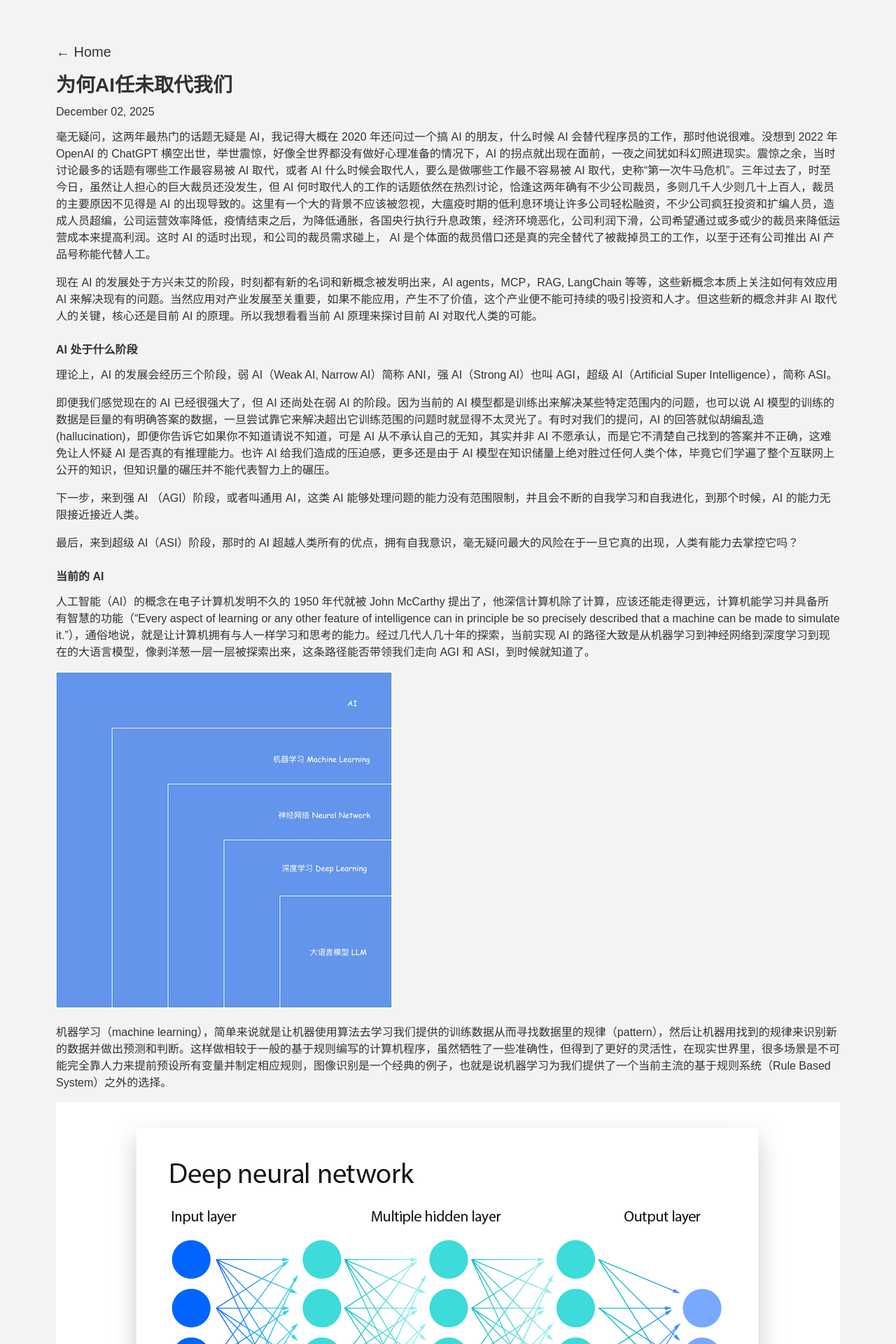
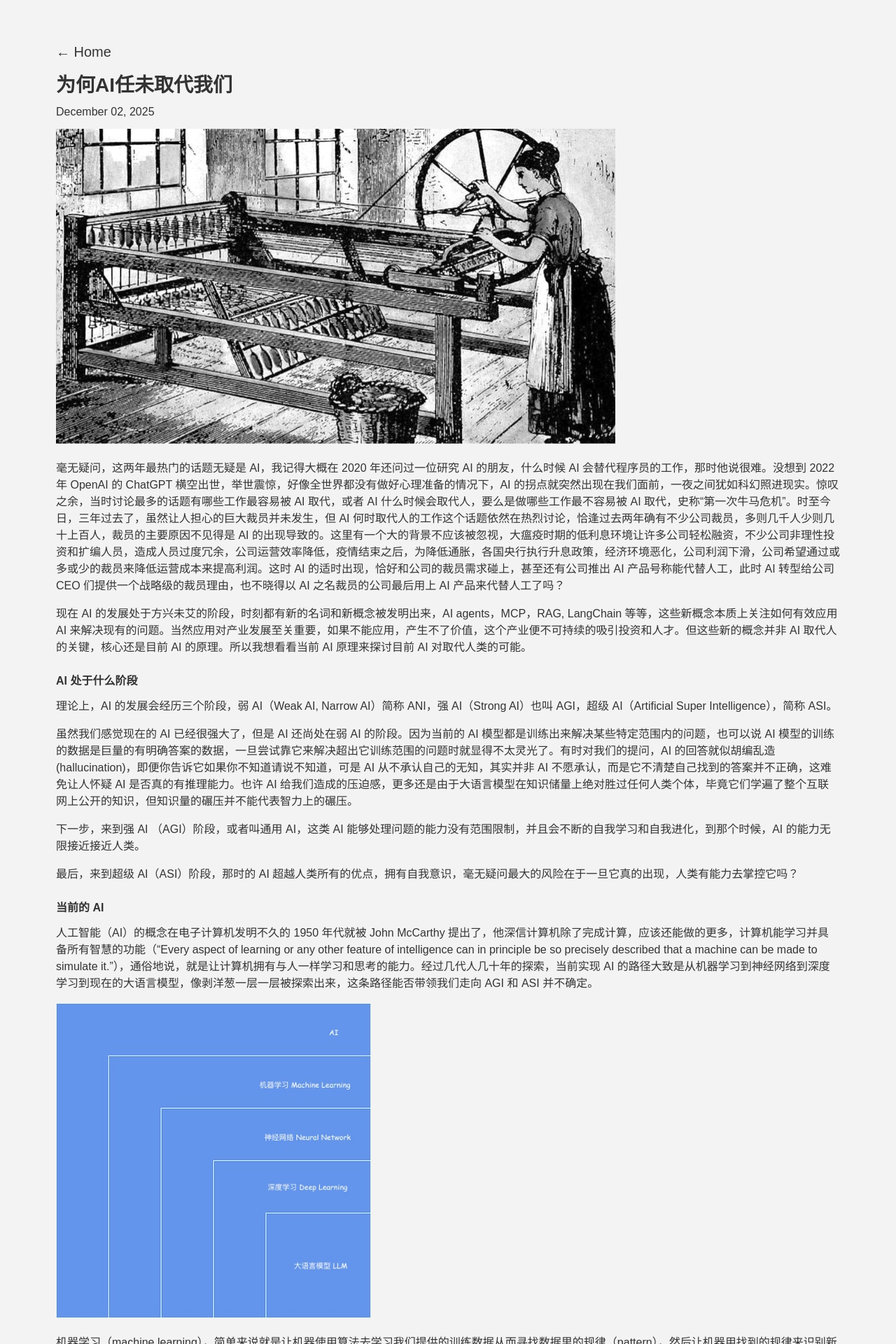
Before and after one commit to sschengyf/my-website, a Jekyll site: the page built from app/_posts/2025-12-02-why-has-not-ai-replaced-us.md, in a window 1280 px wide. Shown: the top 1920 px of the page at 70% size. Built offline with Jekyll 4.4.1, drawn with Linux system fonts in a browser that asks for light colours; some web fonts are replaced.

```diff
--- a/app/_layouts/post.html
+++ b/app/_layouts/post.html
@@ -2,6 +2,7 @@
 <html lang="en">
   <head>
     {% include meta.html page_title=page.title %}
+    <link rel="stylesheet" href="/assets/css/post.css" />
   </head>
   <body class="container post-page">
     <div class="post-layout">
--- a/app/_posts/2025-12-02-why-has-not-ai-replaced-us.md
+++ b/app/_posts/2025-12-02-why-has-not-ai-replaced-us.md
@@ -9,15 +9,17 @@ date: 2025-12-02 09:40 +0000
 math: true
 ---
 
-毫无疑问，这两年最热门的话题无疑是 AI，我记得大概在 2020 年还问过一个搞 AI 的朋友，什么时候 AI 会替代程序员的工作，那时他说很难。没想到 2022 年 OpenAI 的 ChatGPT 横空出世，举世震惊，好像全世界都没有做好心理准备的情况下，AI 的拐点就出现在面前，一夜之间犹如科幻照进现实。震惊之余，当时讨论最多的话题有哪些工作最容易被 AI 取代，或者 AI 什么时候会取代人，要么是做哪些工作最不容易被 AI 取代，史称“第一次牛马危机”。三年过去了，时至今日，虽然让人担心的巨大裁员还没发生，但 AI 何时取代人的工作的话题依然在热烈讨论，恰逢这两年确有不少公司裁员，多则几千人少则几十上百人，裁员的主要原因不见得是 AI 的出现导致的。这里有一个大的背景不应该被忽视，大瘟疫时期的低利息环境让许多公司轻松融资，不少公司疯狂投资和扩编人员，造成人员超编，公司运营效率降低，疫情结束之后，为降低通胀，各国央行执行升息政策，经济环境恶化，公司利润下滑，公司希望通过或多或少的裁员来降低运营成本来提高利润。这时 AI 的适时出现，和公司的裁员需求碰上， AI 是个体面的裁员借口还是真的完全替代了被裁掉员工的工作，以至于还有公司推出 AI 产品号称能代替人工。
+![The Spinning Jenny](/assets/imgs/spinning-jenny.jpg)
 
-现在 AI 的发展处于方兴未艾的阶段，时刻都有新的名词和新概念被发明出来，AI agents，MCP，RAG, LangChain 等等，这些新概念本质上关注如何有效应用 AI 来解决现有的问题。当然应用对产业发展至关重要，如果不能应用，产生不了价值，这个产业便不能可持续的吸引投资和人才。但这些新的概念并非 AI 取代人的关键，核心还是目前 AI 的原理。所以我想看看当前 AI 原理来探讨目前 AI 对取代人类的可能。
+毫无疑问，这两年最热门的话题无疑是 AI，我记得大概在 2020 年还问过一位研究 AI 的朋友，什么时候 AI 会替代程序员的工作，那时他说很难。没想到 2022 年 OpenAI 的 ChatGPT 横空出世，举世震惊，好像全世界都没有做好心理准备的情况下，AI 的拐点就突然出现在我们面前，一夜之间犹如科幻照进现实。惊叹之余，当时讨论最多的话题有哪些工作最容易被 AI 取代，或者 AI 什么时候会取代人，要么是做哪些工作最不容易被 AI 取代，史称“第一次牛马危机”。时至今日，三年过去了，虽然让人担心的巨大裁员并未发生，但 AI 何时取代人的工作这个话题依然在热烈讨论，恰逢过去两年确有不少公司裁员，多则几千人少则几十上百人，裁员的主要原因不见得是 AI 的出现导致的。这里有一个大的背景不应该被忽视，大瘟疫时期的低利息环境让许多公司轻松融资，不少公司非理性投资和扩编人员，造成人员过度冗余，公司运营效率降低，疫情结束之后，为降低通胀，各国央行执行升息政策，经济环境恶化，公司利润下滑，公司希望通过或多或少的裁员来降低运营成本来提高利润。这时 AI 的适时出现，恰好和公司的裁员需求碰上，甚至还有公司推出 AI 产品号称能代替人工，此时 AI 转型给公司 CEO 们提供一个战略级的裁员理由，也不晓得以 AI 之名裁员的公司最后用上 AI 产品来代替人工了吗？
+
+现在 AI 的发展处于方兴未艾的阶段，时刻都有新的名词和新概念被发明出来，AI agents，MCP，RAG, LangChain 等等，这些新概念本质上关注如何有效应用 AI 来解决现有的问题。当然应用对产业发展至关重要，如果不能应用，产生不了价值，这个产业便不可持续的吸引投资和人才。但这些新的概念并非 AI 取代人的关键，核心还是目前 AI 的原理。所以我想看看当前 AI 原理来探讨目前 AI 对取代人类的可能。
 
 ## AI 处于什么阶段
 
 理论上，AI 的发展会经历三个阶段，弱 AI（Weak AI, Narrow AI）简称 ANI，强 AI（Strong AI）也叫 AGI，超级 AI（Artificial Super Intelligence），简称 ASI。
 
-即便我们感觉现在的 AI 已经很强大了，但 AI 还尚处在弱 AI 的阶段。因为当前的 AI 模型都是训练出来解决某些特定范围内的问题，也可以说 AI 模型的训练的数据是巨量的有明确答案的数据，一旦尝试靠它来解决超出它训练范围的问题时就显得不太灵光了。有时对我们的提问，AI 的回答就似胡编乱造(hallucination)，即便你告诉它如果你不知道请说不知道，可是 AI 从不承认自己的无知，其实并非 AI 不愿承认，而是它不清楚自己找到的答案并不正确，这难免让人怀疑 AI 是否真的有推理能力。也许 AI 给我们造成的压迫感，更多还是由于 AI 模型在知识储量上绝对胜过任何人类个体，毕竟它们学遍了整个互联网上公开的知识，但知识量的碾压并不能代表智力上的碾压。
+虽然我们感觉现在的 AI 已经很强大了，但是 AI 还尚处在弱 AI 的阶段。因为当前的 AI 模型都是训练出来解决某些特定范围内的问题，也可以说 AI 模型的训练的数据是巨量的有明确答案的数据，一旦尝试靠它来解决超出它训练范围的问题时就显得不太灵光了。有时对我们的提问，AI 的回答就似胡编乱造(hallucination)，即便你告诉它如果你不知道请说不知道，可是 AI 从不承认自己的无知，其实并非 AI 不愿承认，而是它不清楚自己找到的答案并不正确，这难免让人怀疑 AI 是否真的有推理能力。也许 AI 给我们造成的压迫感，更多还是由于大语言模型在知识储量上绝对胜过任何人类个体，毕竟它们学遍了整个互联网上公开的知识，但知识量的碾压并不能代表智力上的碾压。
 
 下一步，来到强 AI （AGI）阶段，或者叫通用 AI，这类 AI 能够处理问题的能力没有范围限制，并且会不断的自我学习和自我进化，到那个时候，AI 的能力无限接近接近人类。
 
@@ -25,7 +27,7 @@ math: true
 
 ## 当前的 AI
 
-人工智能（AI）的概念在电子计算机发明不久的 1950 年代就被 John McCarthy 提出了，他深信计算机除了计算，应该还能走得更远，计算机能学习并具备所有智慧的功能（“Every aspect of learning or any other feature of intelligence can in principle be so precisely described that a machine can be made to simulate it.”），通俗地说，就是让计算机拥有与人一样学习和思考的能力。经过几代人几十年的探索，当前实现 AI 的路径大致是从机器学习到神经网络到深度学习到现在的大语言模型，像剥洋葱一层一层被探索出来，这条路径能否带领我们走向 AGI 和 ASI，到时候就知道了。
+人工智能（AI）的概念在电子计算机发明不久的 1950 年代就被 John McCarthy 提出了，他深信计算机除了完成计算，应该还能做的更多，计算机能学习并具备所有智慧的功能（“Every aspect of learning or any other feature of intelligence can in principle be so precisely described that a machine can be made to simulate it.”），通俗地说，就是让计算机拥有与人一样学习和思考的能力。经过几代人几十年的探索，当前实现 AI 的路径大致是从机器学习到神经网络到深度学习到现在的大语言模型，像剥洋葱一层一层被探索出来，这条路径能否带领我们走向 AGI 和 ASI 并不确定。
 
 ![AI path](/assets/imgs/ai-path.jpg)
 
@@ -146,7 +148,7 @@ $$
 
 “科技以人为本”，初识这句标语是在诺基亚手机的广告中，虽然诺基亚手机不幸成为了时代的眼泪，但这句广告语却历久弥新。它的英文“Connecting People”直译为“连接人与人”，尽管直译版本一语双关，既表达手机的功能也表达通讯公司的社会职责，不过我更欣赏广告语中的翻译，体现出更高的人文境界，科技发展的目的是造福人，而不应该是取代人。随着科技的进步，我对这句标语的认同愈发深切，切莫在追求极致效率的路上忘记了人。
 
-![Connecting People](/assets/imgs/nokia-slogan.jpg)
+![Connecting People](/assets/imgs/connecting-people.jpg)
 
 ## 后记
 
--- /dev/null
+++ b/app/assets/css/post.scss
@@ -0,0 +1,4 @@
+---
+---
+
+@import 'code-block';
--- a/app/assets/css/styles.scss
+++ b/app/assets/css/styles.scss
@@ -3,7 +3,6 @@
 
 @import 'normalize';
 @import 'breakpoints';
-@import 'code-block';
 @import 'list';
 
 body {
@@ -26,6 +25,7 @@ a {
 
 img {
   max-width: 100%;
+  max-height: 450px;
   height: auto;
 }
 
```
Also changed, not shown: app/_includes/meta.html (+14 -0 lines), app/assets/imgs/connecting-people.jpg (added), app/assets/imgs/nokia-slogan.jpg (deleted), app/assets/imgs/spinning-jenny.jpg (added).
